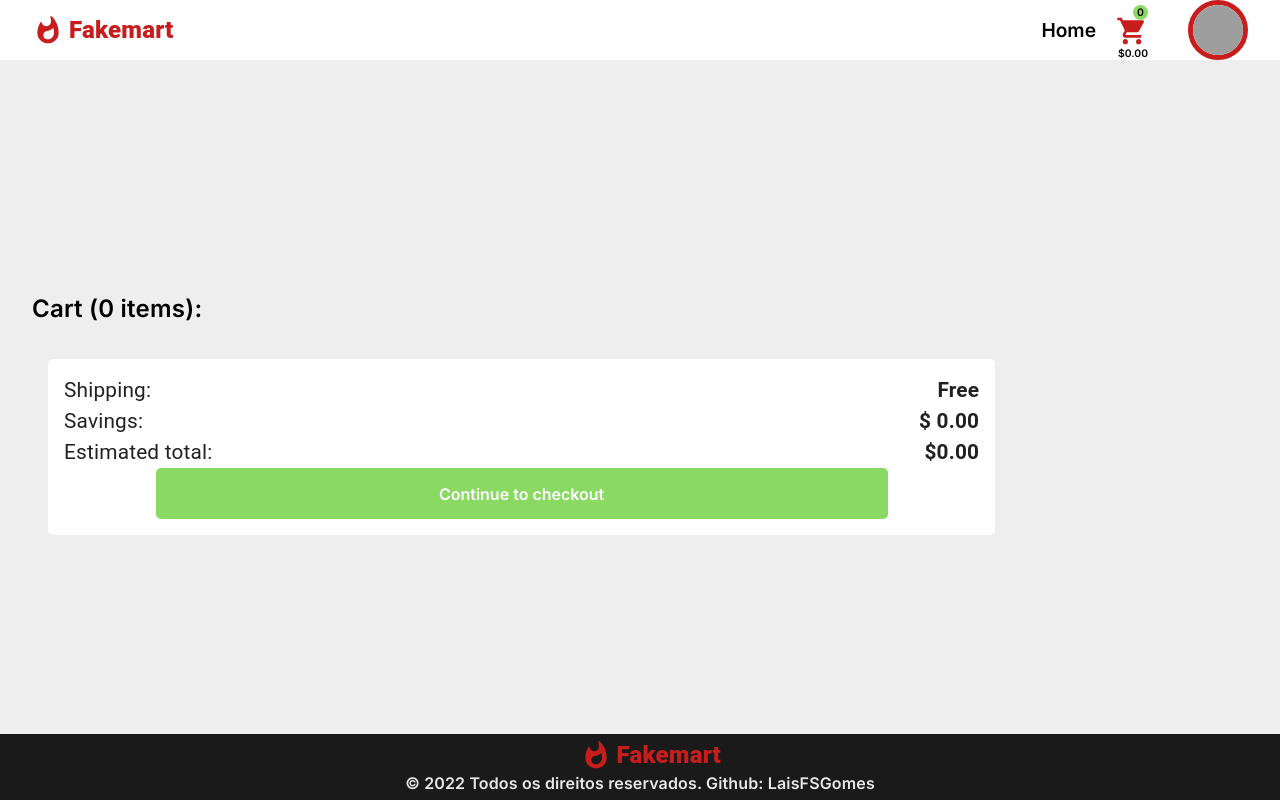
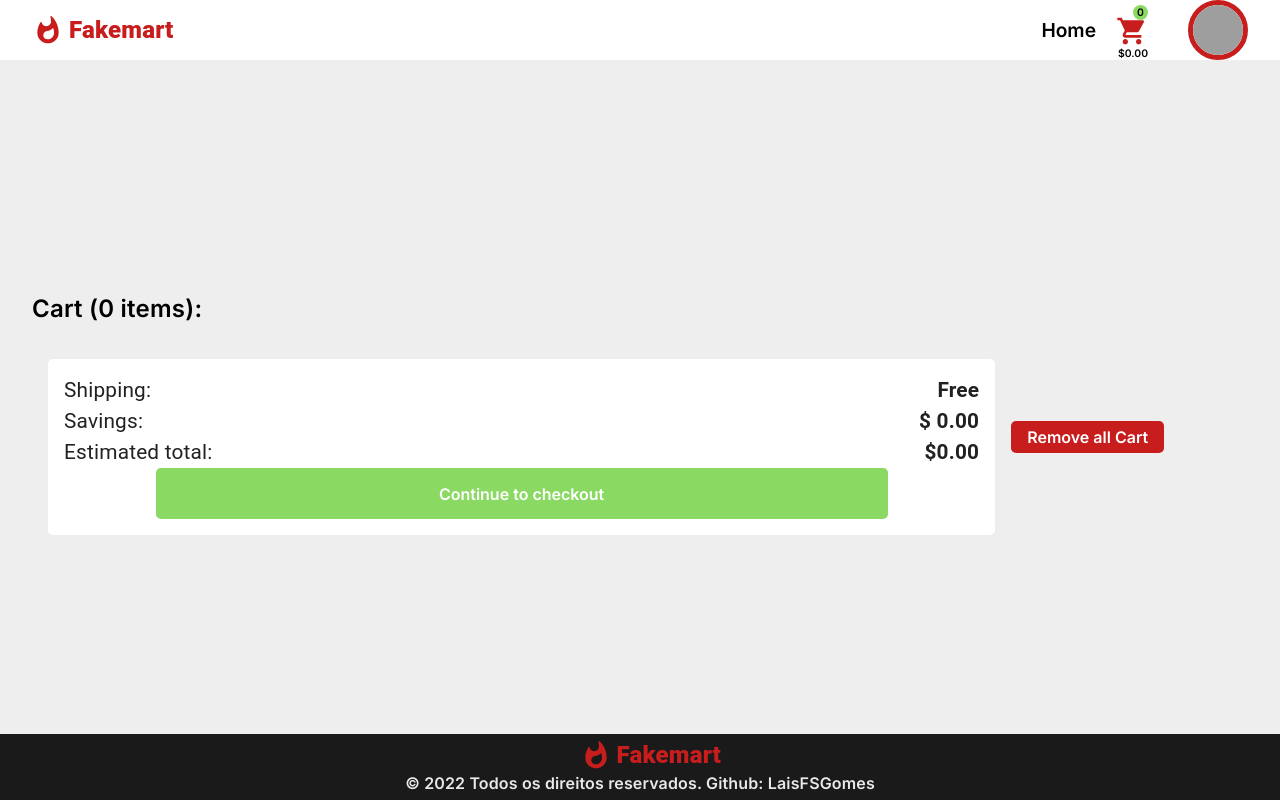
Before and after one commit to LaisFSGomes/invetory-management-system, a React (Create React App) app: page /cart in a window 1280 px wide. Built offline with nearby package versions, Linux system fonts and the light colour scheme; grey boxes are pictures that could not be loaded.

Commit message:
chore: renomeando variáveis e adicionando a funcionalidade de deletar o carrinho

```diff
--- a/src/components/CartProductItem/CartProductItem.tsx
+++ b/src/components/CartProductItem/CartProductItem.tsx
@@ -33,14 +33,14 @@ export const CartProductItem: React.FC<CartProductProps> = ({
   count,
 }) => {
   const navigate = useNavigate();
-  const { incrementCountCart, decrementCountCart, removeFromCart } =
+  const { incrementCart, decrementCart, removeFromCart } =
     React.useContext(CartContext);
 
   const onArrowUpButtonClick = () => {
-    incrementCountCart(id);
+    incrementCart(id);
   };
   const onArrowDownButtonClick = () => {
-    decrementCountCart(id);
+    decrementCart(id);
   };
   const onDeleteButtonClick = () =>{
     removeFromCart(id);
--- a/src/components/Header/Header.tsx
+++ b/src/components/Header/Header.tsx
@@ -14,8 +14,8 @@ import { Logo } from "components";
 import { CartContext } from "contexts";
 
 export const Header: React.FC = () => {
-  const { getItemsQuantity, getTotal } = React.useContext(CartContext);
-  const itemsQuantity = getItemsQuantity();
+  const { getAmountItems, getTotal } = React.useContext(CartContext);
+  const itemsQuantity = getAmountItems();
   const formatToDollar = new Intl.NumberFormat("en-US", {
     style: "currency",
     currency: "USD",
--- a/src/contexts/cart.tsx
+++ b/src/contexts/cart.tsx
@@ -21,21 +21,22 @@ export interface ProductInfo {
 interface CartProviderProps {
   children: React.ReactNode;
 };
-interface CartContextData {
+interface CartContextProps {
   products: ProductInfo[];
   cart: CartInfo[];
   setProducts: React.Dispatch<React.SetStateAction<ProductInfo[]>>;
   getProduct: (id: number) => ProductInfo | undefined;
   addToCart: (product: ProductInfo) => void;
   removeFromCart: (id: number) => void;
-  incrementCountCart: (id: number) => void;
-  decrementCountCart: (id: number) => void;
-  getItemsQuantity: () => number;
+  removeAllCart: () => void;
+  incrementCart: (id: number) => void;
+  decrementCart: (id: number) => void;
+  getAmountItems: () => number;
   getTotal: () => number;
 };
 
-export const CartContext = React.createContext<CartContextData>(
-  {} as CartContextData,
+export const CartContext = React.createContext<CartContextProps>(
+  {} as CartContextProps,
 );
 
 export const CartProvider: React.FC<CartProviderProps> = ({ children }) => {
@@ -64,11 +65,14 @@ export const CartProvider: React.FC<CartProviderProps> = ({ children }) => {
     const cartList = cart.filter((product) => product.id !== id);
     setCart(cartList);
   };
-  const getItemsQuantity = () =>
+  const removeAllCart = () => {
+    setCart([]);
+  };
+  const getAmountItems = () =>
     cart.reduce((total, product) => total + product.count, 0);
   const getTotal = () =>
     cart.reduce((total, product) => total + product.count * product.price, 0);
-  const incrementCountCart = (id: number) => {
+  const incrementCart = (id: number) => {
     const cartList = cart.map(product => {
       if (product.id === id) product.count += 1;
 
@@ -76,7 +80,7 @@ export const CartProvider: React.FC<CartProviderProps> = ({ children }) => {
     });
     setCart(cartList);
   };
-  const decrementCountCart = (id: number) => {
+  const decrementCart = (id: number) => {
     const cartList = cart.map(product => {
       if (product.id === id && product.count > 1) product.count -= 1;
 
@@ -94,9 +98,10 @@ export const CartProvider: React.FC<CartProviderProps> = ({ children }) => {
         getProduct,
         addToCart,
         removeFromCart,
-        incrementCountCart,
-        decrementCountCart,
-        getItemsQuantity,
+        removeAllCart,
+        incrementCart,
+        decrementCart,
+        getAmountItems,
         getTotal,
       }}
     >
--- a/src/features/Cart/Cart.styles.ts
+++ b/src/features/Cart/Cart.styles.ts
@@ -66,6 +66,29 @@ export const BuyButton = styled("button")({
   position: "absolute",
   bottom: 0,
 });
+export const DeleteCartButton = styled("button")({
+  display: "flex",
+  alignSelf: "center",
+  justifyContent: "center",
+  alignItems: "center",
+  // marginRight: "4em",
+  background: "#C71D1D",
+  flexGrow: 0,
+  height: "30px",
+  border: "none",
+  borderRadius: "5px",
+  color: "#FFFFFF",
+  fontFamily: "Inter",
+  fontWeight: 600,
+  fontSize: "16px",
+  padding: "1em",
+  "&:hover": {
+    transition: "all 0.5s",
+    color: "#F0F0F0",
+    background: "#911515",
+    cursor: "pointer",
+  },
+});
 export const Button = styled("button")({
   alignSelf: "center",
   display: "flex",
--- a/src/features/Cart/Cart.tsx
+++ b/src/features/Cart/Cart.tsx
@@ -12,19 +12,23 @@ import {
   BuyItem,
   BuyText,
   BuyValue,
+  DeleteCartButton,
 } from "./Cart.styles";
 
 export const Cart: React.FC = () => {
-  const { cart, getTotal, getItemsQuantity } = React.useContext(CartContext);
+  const { cart, getTotal, getAmountItems, removeAllCart } = React.useContext(CartContext);
   const formatToDollar = new Intl.NumberFormat("en-US", {
     style: "currency",
     currency: "USD",
   });
+  const onDeleteCartButton = () => {
+    removeAllCart();
+  };
   return (
     <React.Fragment>
       <Header />
       <CartWrapper>
-        <Title>Cart ({getItemsQuantity()} items):</Title>
+        <Title>Cart ({getAmountItems()} items):</Title>
         <Container>
           <BuyCard>
             <BuyItem>
@@ -42,6 +46,7 @@ export const Cart: React.FC = () => {
             <Button>Continue to checkout</Button>
           </BuyCard>
           <CardProducts>
+          <DeleteCartButton onClick={onDeleteCartButton}>Remove all Cart</DeleteCartButton>
             {cart?.map(item => (
               <CartProductItem
                 key={item.id}
```
